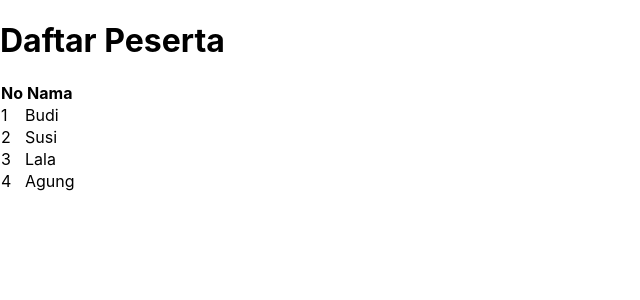
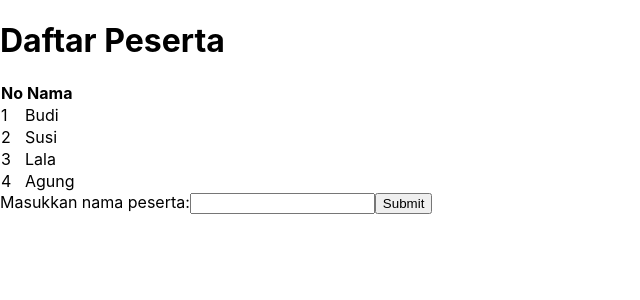
Before and after one commit to wildenali/sanbercode-reactjs-0720-week3, a React (Create React App) app: page / in a window 1280 px wide. Shown: the top 300 px of the page, without its empty margins (0-640 px from the left). Built offline with nearby package versions, Linux system fonts and the light colour scheme.

Commit message:
Membuat Form nama peserta

```diff
--- a/src/materiWeek3/Lists.js
+++ b/src/materiWeek3/Lists.js
@@ -33,6 +33,13 @@ class Lists extends Component {
            }
          </tbody>
        </tabel>
+       <form>
+         <label>
+           Masukkan nama peserta:
+         </label>
+         <input type="text" />
+         <input type="submit" value="Submit"/>
+       </form>
       </>
     )
   }
```
